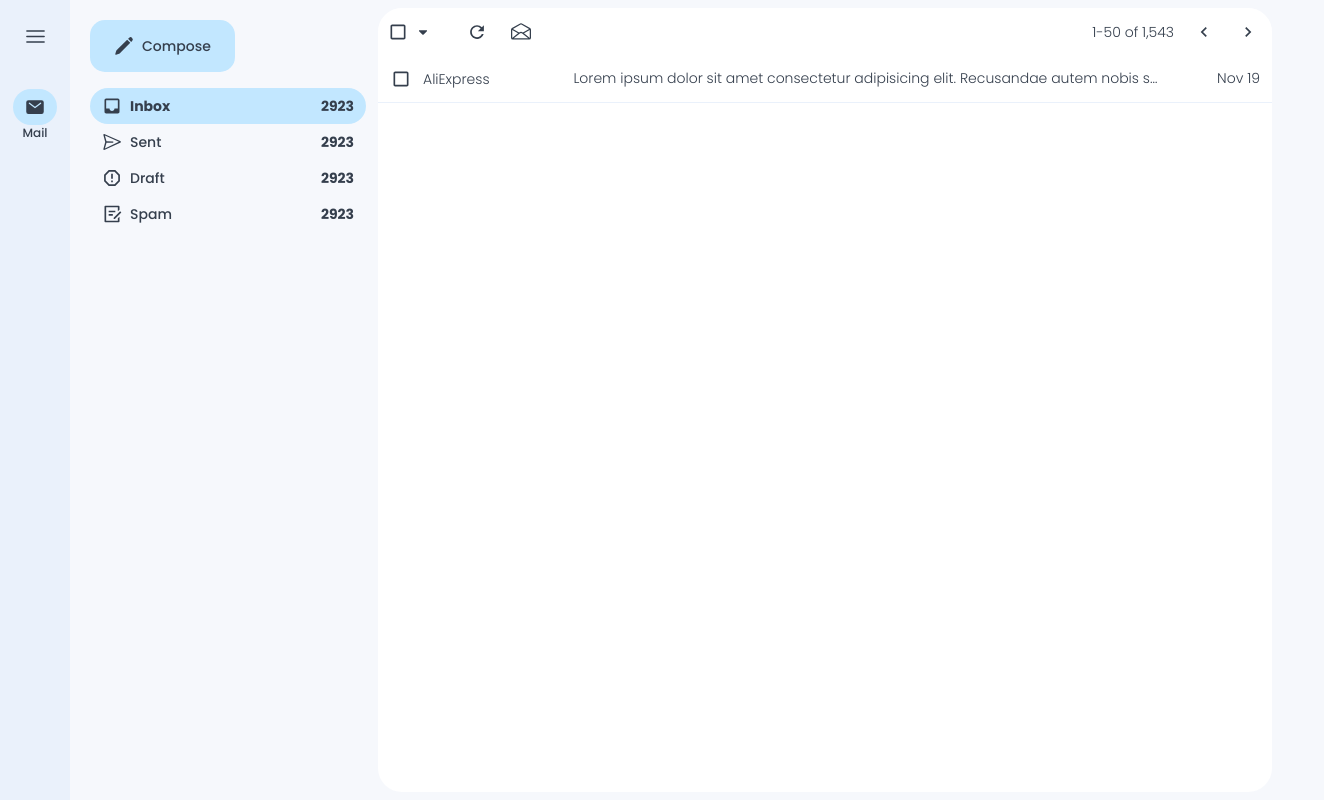
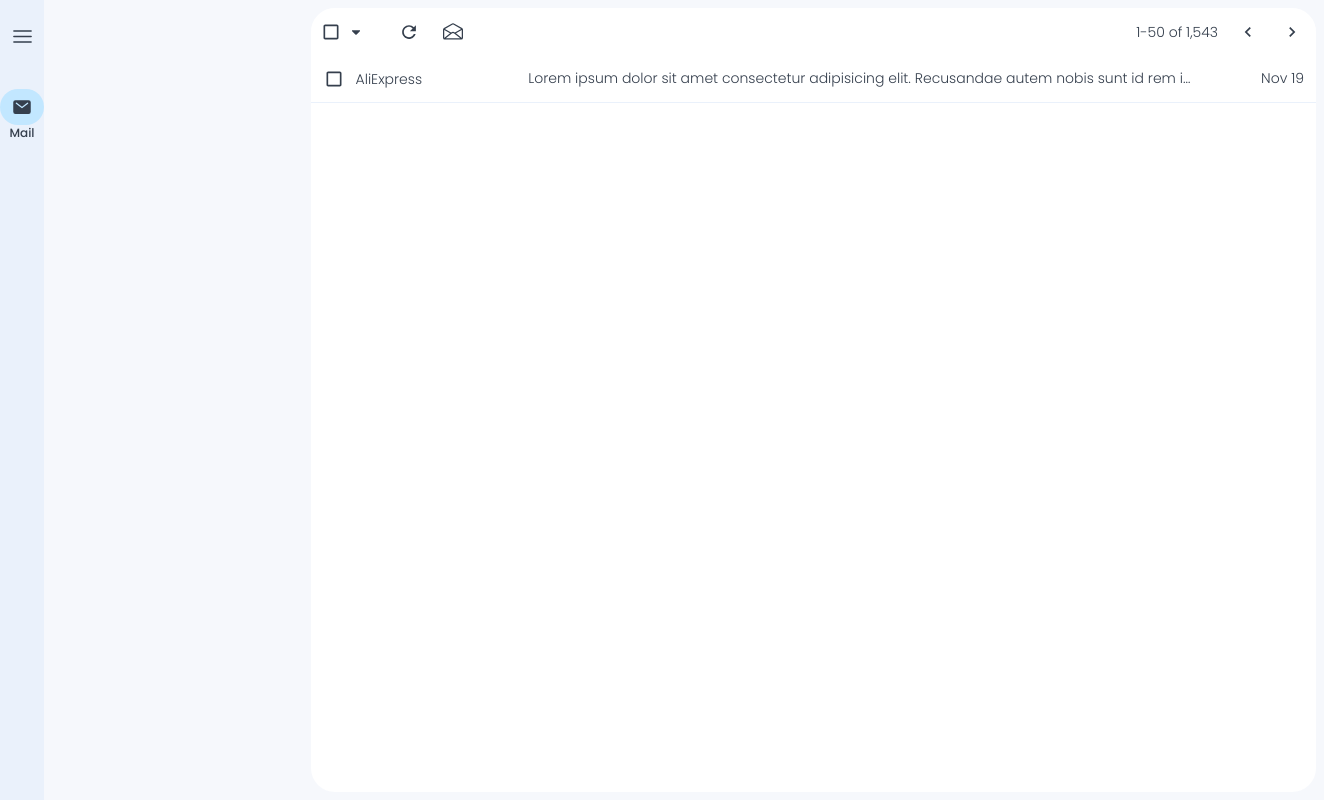
Before and after one commit to mohaa2003/localGmail, a Next.js app in the folder frontend/: page / in a window 1280 px wide. Shown: the whole page, 1324 px wide, since content can reach past the window. Built offline with nearby package versions, Linux system fonts and the light colour scheme.

Commit message:
completing the client logic of opening and closing the aside bar

```diff
--- a/frontend/src/app/layout.jsx
+++ b/frontend/src/app/layout.jsx
@@ -1,4 +1,5 @@
 import { Poppins } from "next/font/google";
+import OpenAsideProvider from "@/contexts/OpenAsideProvider";
 import "./globals.css";
 
 const poppins = Poppins({ subsets: ["latin"],weight : ["300","400","500","700"]});
@@ -10,8 +11,10 @@ export const metadata = {
 
 export default function RootLayout({ children }) {
   return (
-    <html lang="en">
-      <body className={poppins.className + " txtNorm lighter-1"}>{children}</body>
-    </html>
+    <OpenAsideProvider>
+      <html lang="en">
+        <body className={poppins.className + " txtNorm lighter-1"}>{children}</body>
+      </html>
+    </OpenAsideProvider>
   );
 }
--- a/frontend/src/app/page.css
+++ b/frontend/src/app/page.css
@@ -1,5 +1,4 @@
 .rest{
-    width: calc(100vw - 70px);
     display: flex;
     align-items: start;
     padding: 0.5rem;
--- a/frontend/src/app/page.jsx
+++ b/frontend/src/app/page.jsx
@@ -1,13 +1,17 @@
+"use client"
 import Aside from "@/sections/Aside";
 import ToolBar from "@/sections/ToolBar";
 import MainTable from "@/sections/MainTable";
 import "./page.css";
+import { openAsideContext } from "@/contexts/OpenAsideProvider";
+import { useContext } from "react";
 
 export default function Home() {
+  const {asideOpened} = useContext(openAsideContext);
   return (
     <main className="flex w-full max-h-screen">
       <ToolBar/>
-        <div className="rest">
+      <div className="rest" style={asideOpened? {width:"calc(100vw - 70px)"}:{width: "100%"}}>
         <Aside/>
         <MainTable/>
       </div>
--- /dev/null
+++ b/frontend/src/contexts/OpenAsideProvider.jsx
@@ -0,0 +1,19 @@
+"use client"
+
+import { createContext, useState } from "react"
+export const openAsideContext = createContext(null);
+
+const OpenAsideProvider = ({children}) => {
+  const [asideOpened,setAsideOpened] = useState(false);
+  const handleOpeningAside = ()=>{
+    setAsideOpened(!asideOpened);
+    console.log(asideOpened);
+  }
+  return (
+    <openAsideContext.Provider value={{asideOpened,handleOpeningAside}}>
+      {children}
+    </openAsideContext.Provider>
+  )
+}
+
+export default OpenAsideProvider
--- a/frontend/src/sections/Aside.jsx
+++ b/frontend/src/sections/Aside.jsx
@@ -1,14 +1,19 @@
+"use client"
+
 import { HiPencil } from "react-icons/hi2";
 import { MdInbox } from "react-icons/md";
 import { VscSend } from "react-icons/vsc";
 import { RiSpam2Line } from "react-icons/ri";
 import { RiDraftLine } from "react-icons/ri";
+import { useContext } from "react";
+import { openAsideContext } from "@/contexts/OpenAsideProvider";
 
 
 
 const Aside = () => {
+    const {asideOpened} = useContext(openAsideContext);
   return (
-    <aside className="w-[300px] p-3">
+    <aside className={"w-[300px] p-3 transition-all duration-300 "+(asideOpened?"scale-100":"w-0 scale-0")}>
         <div className="flex flex-col gap-4">
             <div>
                 <button className="flex items-center gap-2 lighter-2 px-6 py-4 rounded-[15px] text-md txtTitle hover:shadow-md transition-all duration-300">
--- a/frontend/src/sections/MainTable.jsx
+++ b/frontend/src/sections/MainTable.jsx
@@ -1,7 +1,6 @@
 "use client"
 
-import { useState } from "react";
-import "./maintable.css";
+import { useContext, useState } from "react";
 import { MdOutlineCheckBoxOutlineBlank } from "react-icons/md";
 import { MdOutlineCheckBox } from "react-icons/md";
 import { FaCaretDown } from "react-icons/fa";
@@ -9,10 +8,12 @@ import { IoMdRefresh } from "react-icons/io";
 import { GoRead } from "react-icons/go";
 import { MdOutlineKeyboardArrowRight } from "react-icons/md";
 import { MdOutlineKeyboardArrowLeft } from "react-icons/md";
+import { openAsideContext } from "@/contexts/OpenAsideProvider";
 
 
 
 const MainTable = () => {
+const {openAside} = useContext(openAsideContext);
 
 const [readed,setReaded] = useState(false);
 const holdReadingMails = ()=>{
@@ -26,7 +27,7 @@ const holdChecking = ()=>{
 }
 
   return (
-    <table id="maintable" className="bg-[#fff] h-full flex flex-col relative overflow-auto rounded-3xl">
+    <table id="maintable" className={"bg-[#fff] h-full flex flex-col relative overflow-auto rounded-3xl "+(openAsideContext? "calc(100% - 300px)" : "w-full")}>
       <thead className="sticky top-0">
       <tr className="flex justify-between border border-white bg-white rounded-t-3xl items-center">
             <td className="flex gap-16">
--- a/frontend/src/sections/ToolBar.jsx
+++ b/frontend/src/sections/ToolBar.jsx
@@ -1,12 +1,17 @@
+"use client"
+
+import { useContext } from "react";
 import { HiBars3 } from "react-icons/hi2";
 import { IoMail } from "react-icons/io5";
+import { openAsideContext } from "@/contexts/OpenAsideProvider"
 
 
 const ToolBar = () => {
-  return (
-    <section className="min-h-[100vh] w-[70px] light-1 flex justify-center py-4">
+  const {asideOpened,handleOpeningAside} = useContext(openAsideContext);
+    return (
+      <section className="min-h-[100vh] w-[70px] light-1 flex justify-center py-4">
         <div className="flex flex-col items-center gap-8">
-            <div className="hover:lighter-2 p-2 rounded-full">
+            <div className="hover:lighter-2 p-2 rounded-full" onClick={handleOpeningAside}>
                 <HiBars3 size={25}/>
             </div>
             <div>
@@ -16,7 +21,7 @@ const ToolBar = () => {
               </div>
             </div>
         </div>
-    </section>
+      </section>
   )
 }
 
--- a/frontend/src/sections/maintable.css
+++ /dev/null
@@ -1,3 +0,0 @@
-#maintable{
-    width: calc(100% - 300px);
-}
```
Also changed, not shown: frontend/src/contexts/openAsideContext.jsx (deleted, +0 -16 lines). Lines whose indentation alone changed are shown as unchanged.
